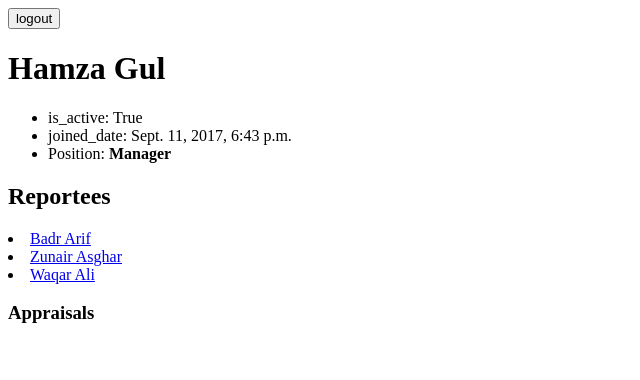
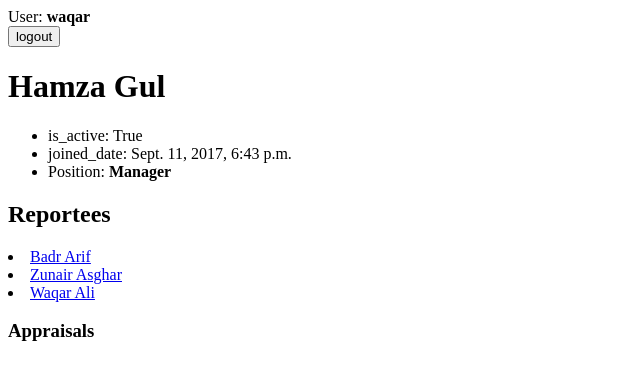
Before and after one commit to waqarali141/Django, a Django app: page /appraisal/user/1 in a window 1280 px wide. Shown: the top 380 px of the page, without its empty margins (0-640 px from the left). Run offline with Django 3.2, Linux system fonts and the light colour scheme; a user stored in the database is signed in; data comes from the database, SQL or seed files in the repository; both versions use the stored data as it was after the commit.

Commit message:
Fixed lojasrenner multiple issues LOJAS-40

```diff
--- a/appraisal/templates/appraisal/detail.html
+++ b/appraisal/templates/appraisal/detail.html
@@ -4,7 +4,8 @@
     <meta charset="UTF-8">
     <title></title>
 </head>
-
+{% load my_tags %}
+{% logged_in_user user%}
 {% include 'appraisal/logout_button_html.html' %}
 {% if employee %}
 <h1>{{ employee.name }} </h1>
--- a/appraisal/templates/appraisal/index.html
+++ b/appraisal/templates/appraisal/index.html
@@ -11,6 +11,8 @@
     <title>Employees</title>
 </head>
 <body>
+{% load my_tags %}
+{% logged_in_user user%}
 {% include "appraisal/logout_button_html.html" %}
 <h1> Employees List </h1>
 {% if employee_list %}
--- /dev/null
+++ b/appraisal/templates/logged_in/user.html
@@ -0,0 +1,12 @@
+<!DOCTYPE html>
+<html lang="en">
+<head>
+    <meta charset="UTF-8">
+    <title></title>
+</head>
+<body>
+<div>User: <b>{{ employee }}</b></div>
+
+
+</body>
+</html>
--- /dev/null
+++ b/appraisal/templatetags/__init__.py
@@ -0,0 +1 @@
+__author__ = 'waqarali'
--- /dev/null
+++ b/appraisal/templatetags/my_tags.py
@@ -0,0 +1,8 @@
+__author__ = 'waqarali'
+from django import template
+register = template.Library()
+
+
+@register.inclusion_tag('logged_in/user.html')
+def logged_in_user(user, takes_context=True):
+    return {'employee': user}
--- a/appraisal/views.py
+++ b/appraisal/views.py
@@ -26,5 +26,6 @@ class DetailUserView(LoginRequiredMixin, generic.DetailView):
 
 
 
+
 # def index(request):
 #     return HttpResponse("Hello, world. You're at the polls index
```
Also changed, not shown: db.sqlite3.
